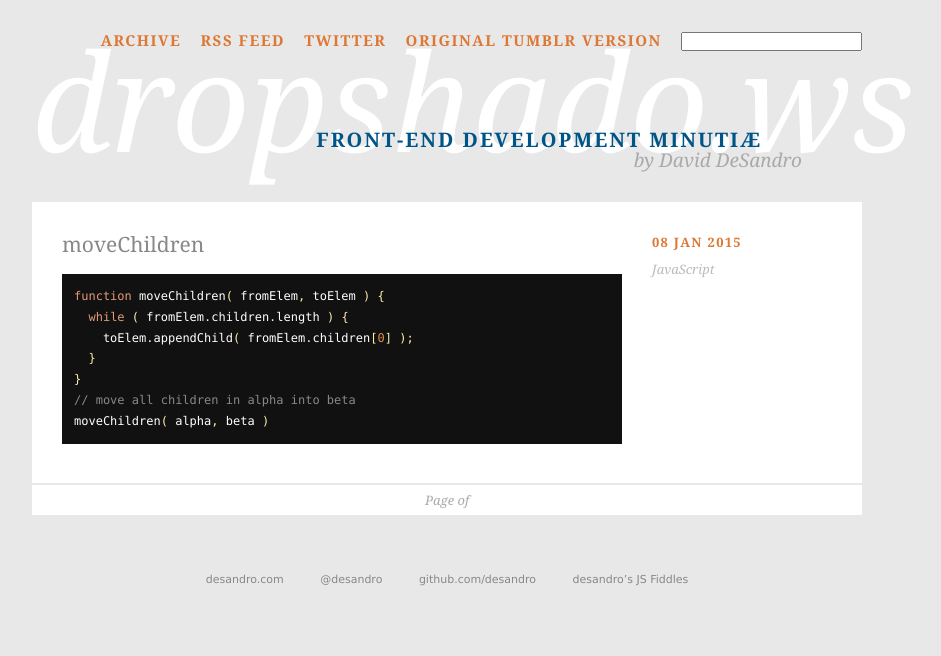
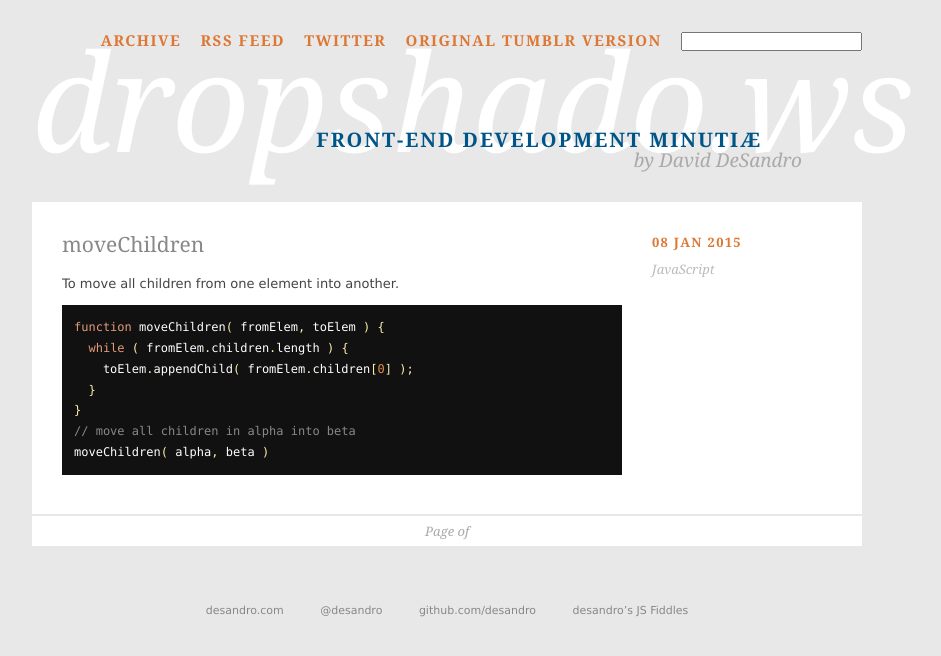
Before and after one commit to desandro/dropshado.ws, a Jekyll site: the page built from _posts/2015/2015-01-08-move-children.md, in a window 1280 px wide. Shown: the top 656 px of the page, without its empty margins (193-1134 px from the left). Built offline with Jekyll 4.4.1, drawn with Linux system fonts in a browser that asks for light colours.

Commit message:
move children add-on

```diff
--- a/_posts/2015/2015-01-08-move-children.md
+++ b/_posts/2015/2015-01-08-move-children.md
@@ -8,6 +8,8 @@ layout: default
 id: '107523035307'
 ---
 
+To move all children from one element into another.
+
     function moveChildren( fromElem, toElem ) {
       while ( fromElem.children.length ) {
         toElem.appendChild( fromElem.children[0] );
```
